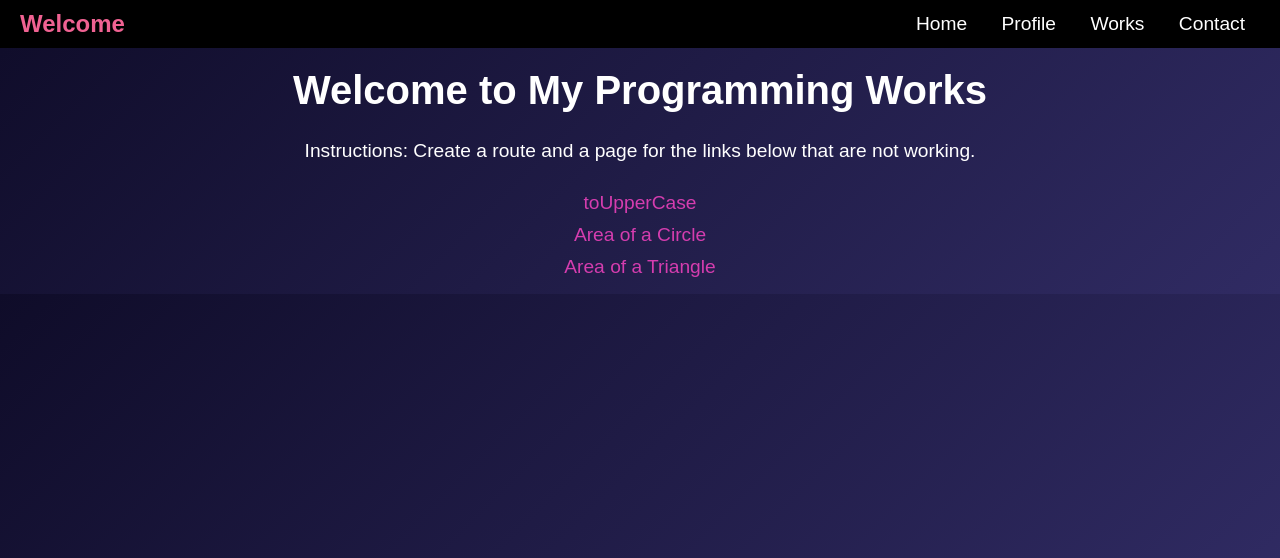
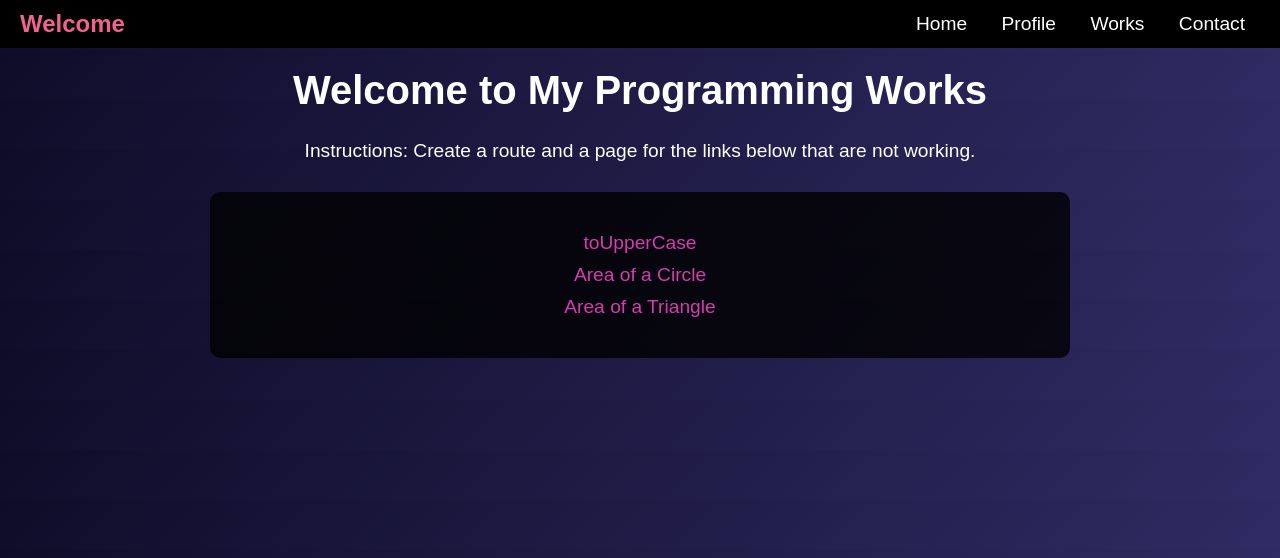
Before and after one commit to ProgrammerDaryl/website_portfolio, a Flask app: page / in a window 1280 px wide. Shown: the top 558 px of the page. Run offline with Flask 3, Linux system fonts and the light colour scheme.

Commit message:
I hate fixing

```diff
--- a/templates/index.html
+++ b/templates/index.html
@@ -12,8 +12,13 @@
             background: linear-gradient(135deg, #0f0c29, #302b63);
             color: #fff;
             text-align: center;
+            max-width: 2000px;
+            max-height: 50px;
         }
 
+        h1 {
+            font-family: Arial, sans-serif;
+        }
         nav {
             background: #000;
             padding: 10px 20px;
@@ -72,10 +77,24 @@
         ul a:hover {
             color: #5f73cc;
         }
+        .bottom-container {
+            background: rgba(0, 0, 0, 0.8);
+            padding: 30px;
+            border-radius: 10px;
+            margin: 20px auto;
+            max-width: 800px;
+            text-align: center;
+            color: #ccc;
+        }
+
+        .bottom-container h2 {
+            font-size: 2em;
+            color: #f06292;
+            margin-bottom: 20px;
+        }
     </style>
 </head>
 <body>
-    <!-- Navigation Bar -->
     <nav>
         <div class="logo">Welcome</div>
         <div>
@@ -86,14 +105,16 @@
         </div>
     </nav>
 
-    <!-- Main Content -->
     <h1>Welcome to My Programming Works</h1>
     <p>Instructions: Create a route and a page for the links below that are not working.</p>
 
+
     <ul>
+        <div class="bottom-container">
         <li><a href="/works">toUpperCase</a></li>
         <li><a href="/areaOfCircle">Area of a Circle</a></li>
         <li><a href="/areaOfTriangle">Area of a Triangle</a></li>
+        </div>
     </ul>
 </body>
 </html>
--- a/templates/profile.html
+++ b/templates/profile.html
@@ -12,6 +12,8 @@
             font-family: Arial, sans-serif;
             background: linear-gradient(135deg, #0f0c29, #302b63, #24243e);
             color: #fff;
+            max-width: 2000px;
+            max-height: 50px;
         }
 
         nav {
```
